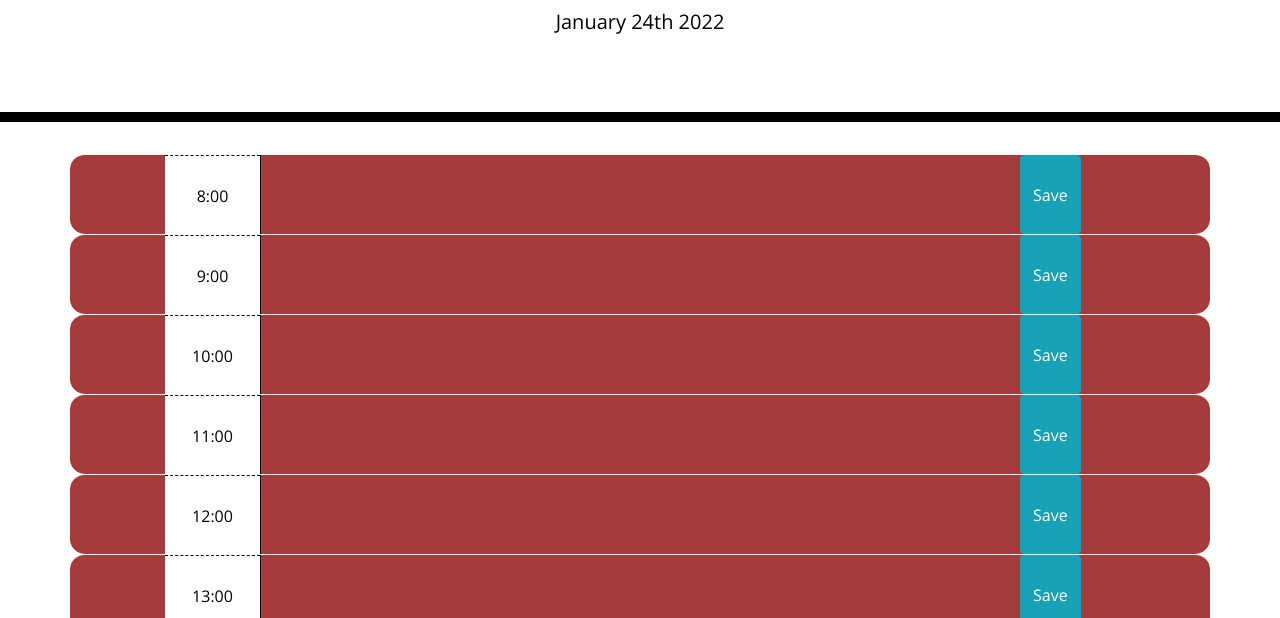
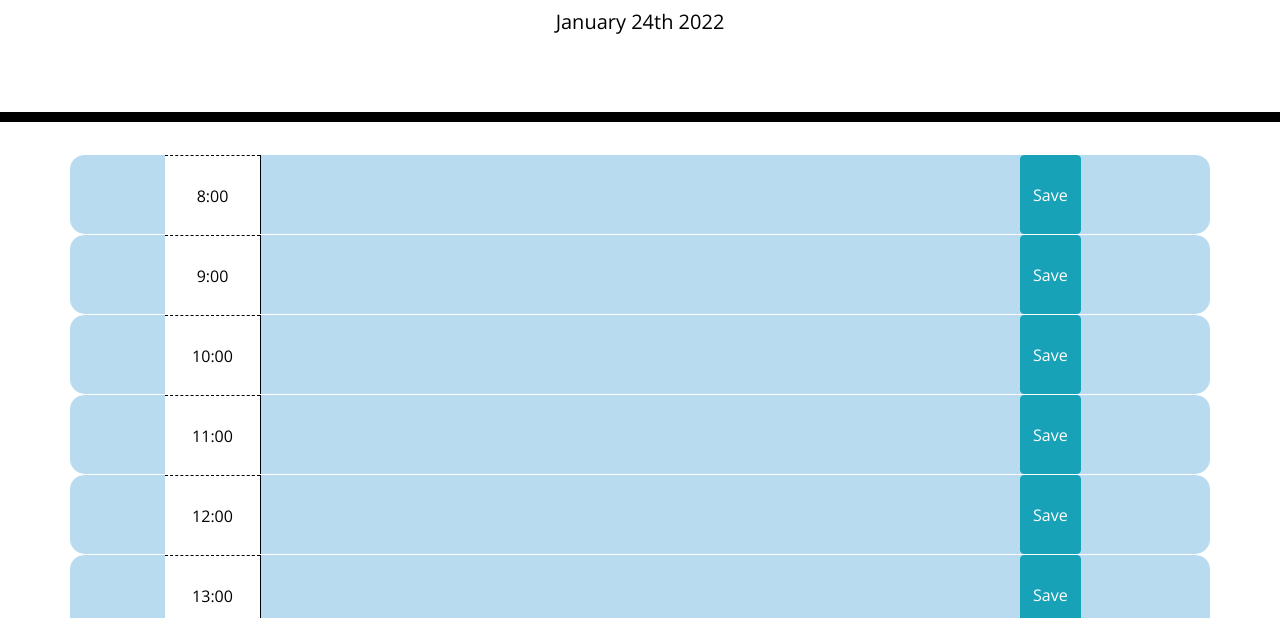
Before and after one commit to ishelly1997/Work-Day-Scheduler, a plain HTML site: page index.html in a window 1280 px wide. Shown: the part 182-800 px from the top of the page. Drawn offline with nearby package versions, Linux system fonts and the light colour scheme.

Commit message:
Update style.css

```diff
--- a/assets/style.css
+++ b/assets/style.css
@@ -48,7 +48,7 @@ textarea{
 }
 
 .past {
-  background-color: #a53b3b;
+  background-color: #b8dbf0;
   color: white;
 }
 
```
